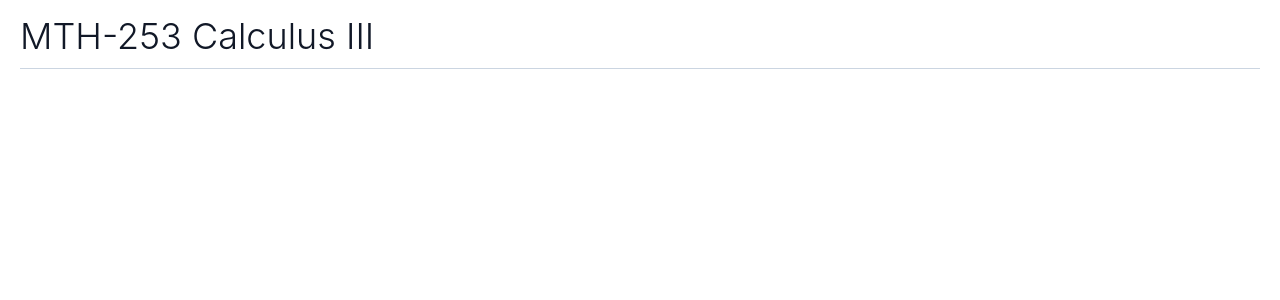
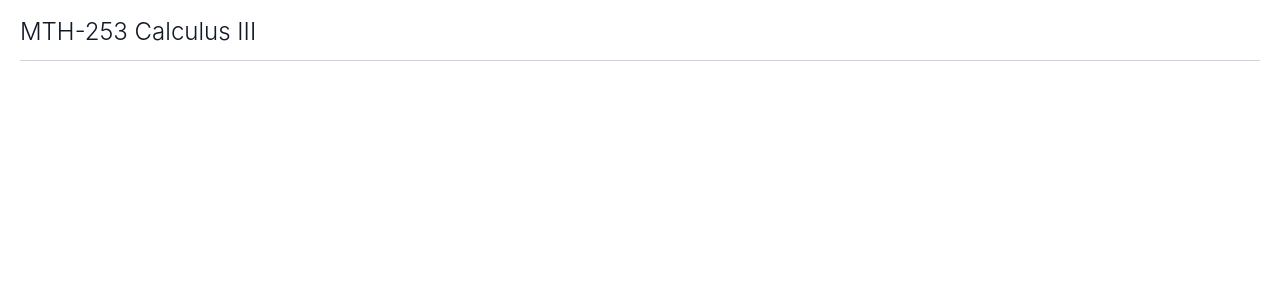
Before and after one commit to daniiltsioma/canvas-ui, a React (Create React App) app: page /course in a window 1280 px wide. Shown: the top 300 px of the page. Built offline with nearby package versions, Linux system fonts and the light colour scheme.

Commit message:
header size added

```diff
--- a/src/components/Header/Header.tsx
+++ b/src/components/Header/Header.tsx
@@ -1,11 +1,31 @@
-import { ComponentProps } from "../../types";
+import { ReactNode } from "react";
 
-const Header = ({ children }: ComponentProps) => {
-  return (
-    <div className="text-4xl text-gray-900 font-light text-slate pt-4 pb-3 border-b border-b-slate-300">
-      {children}
-    </div>
-  );
+interface Props {
+  children: ReactNode;
+  size: "md" | "lg";
+}
+
+const Header = ({ children, size }: Props) => {
+  const classes = [
+    "text-gray-900",
+    "font-light",
+    "text-slate",
+    "pt-4",
+    "pb-3",
+    "border-b",
+    "border-b-slate-300",
+  ];
+
+  switch (size) {
+    case "md":
+      classes.push("text-2xl");
+      break;
+    case "lg":
+      classes.push("text-4xl");
+      break;
+  }
+
+  return <div className={classes.join(" ")}>{children}</div>;
 };
 
 export default Header;
--- a/src/views/Course.tsx
+++ b/src/views/Course.tsx
@@ -3,7 +3,7 @@ import Header from "components/Header/Header";
 const Course = () => {
   return (
     <div className="container px-5">
-      <Header>MTH-253 Calculus III</Header>
+      <Header size="md">MTH-253 Calculus III</Header>
     </div>
   );
 };
--- a/src/views/Dashboard.tsx
+++ b/src/views/Dashboard.tsx
@@ -32,7 +32,7 @@ const Dashboard = () => {
 
   return (
     <div className="container px-5">
-      <Header>Dashboard</Header>
+      <Header size="lg">Dashboard</Header>
       <div className="flex space-x-6 pt-5">
         {cards.map((card) => (
           <Card
```
